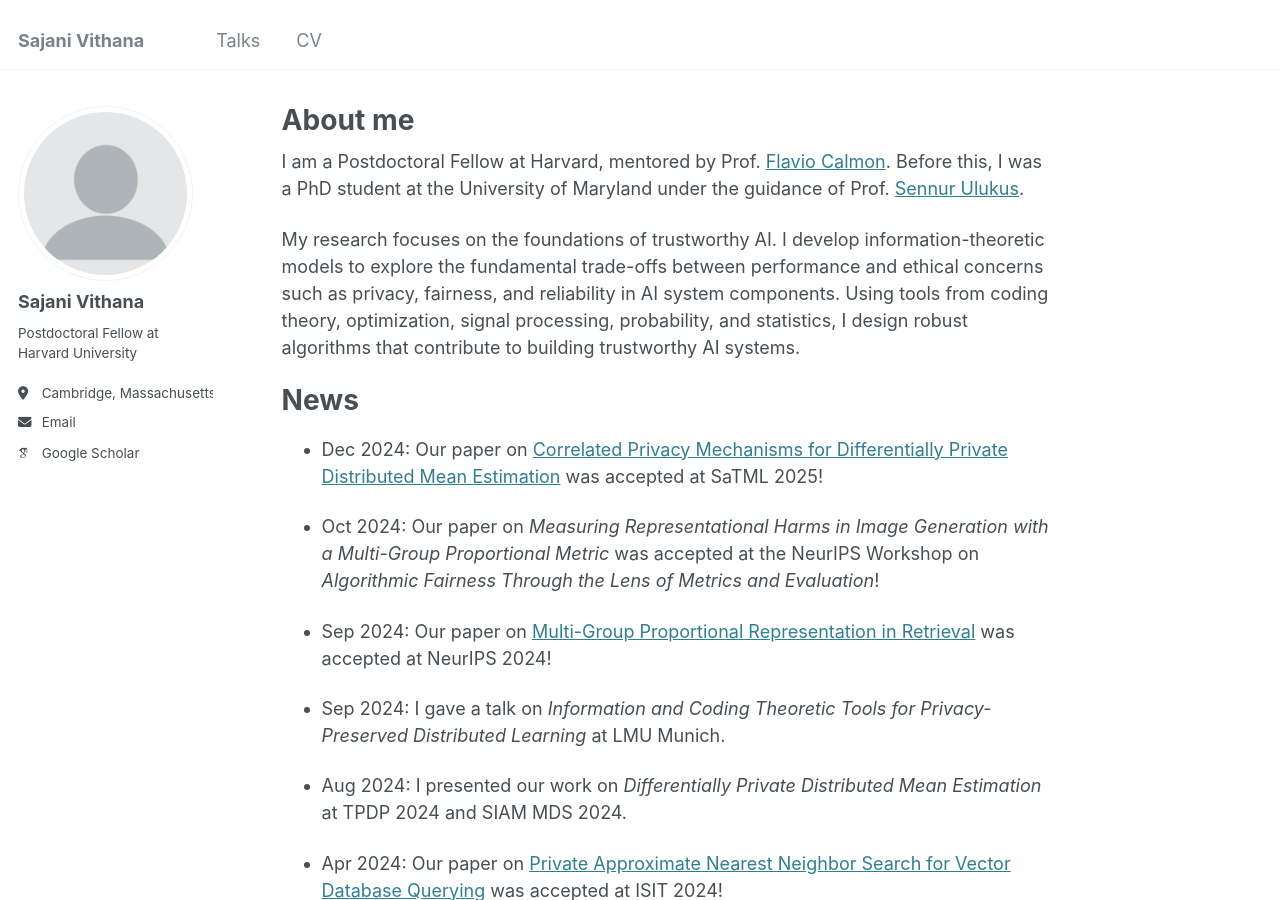
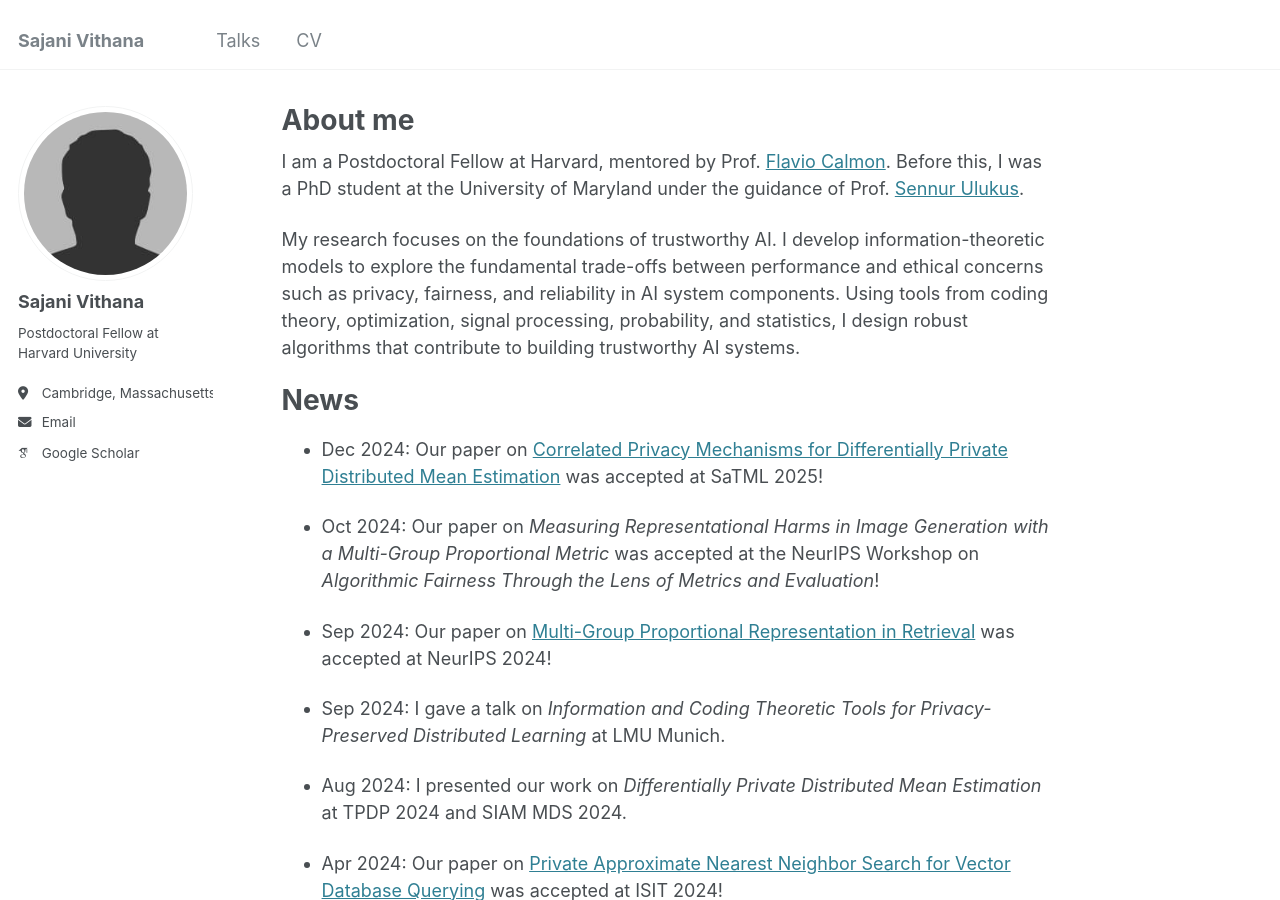
Before and after one commit to sajani-vithana/sajani-vithana.github.io, a Jekyll site: the page built from _pages/about.md, in a window 1280 px wide and 900 px high. Built offline with Jekyll 4.4.1, drawn with Linux system fonts in a browser that asks for light colours; some web fonts are replaced.

Commit message:
Update _config.yml

```diff
--- a/_config.yml
+++ b/_config.yml
@@ -21,7 +21,7 @@ repository               : "sajani357.github.io"
 #               Additional customization can be done by editing /_includes/author-profile.html
 author:
   # Biographic information
-  avatar           : "PXL_20240708_222732090%20(1).jpg"
+  avatar           : "bio-photo.jpg"
   name             : "Sajani Vithana"
   pronouns         : # example: "she/her"
   bio              : "Postdoctoral Fellow at Harvard University"
```
